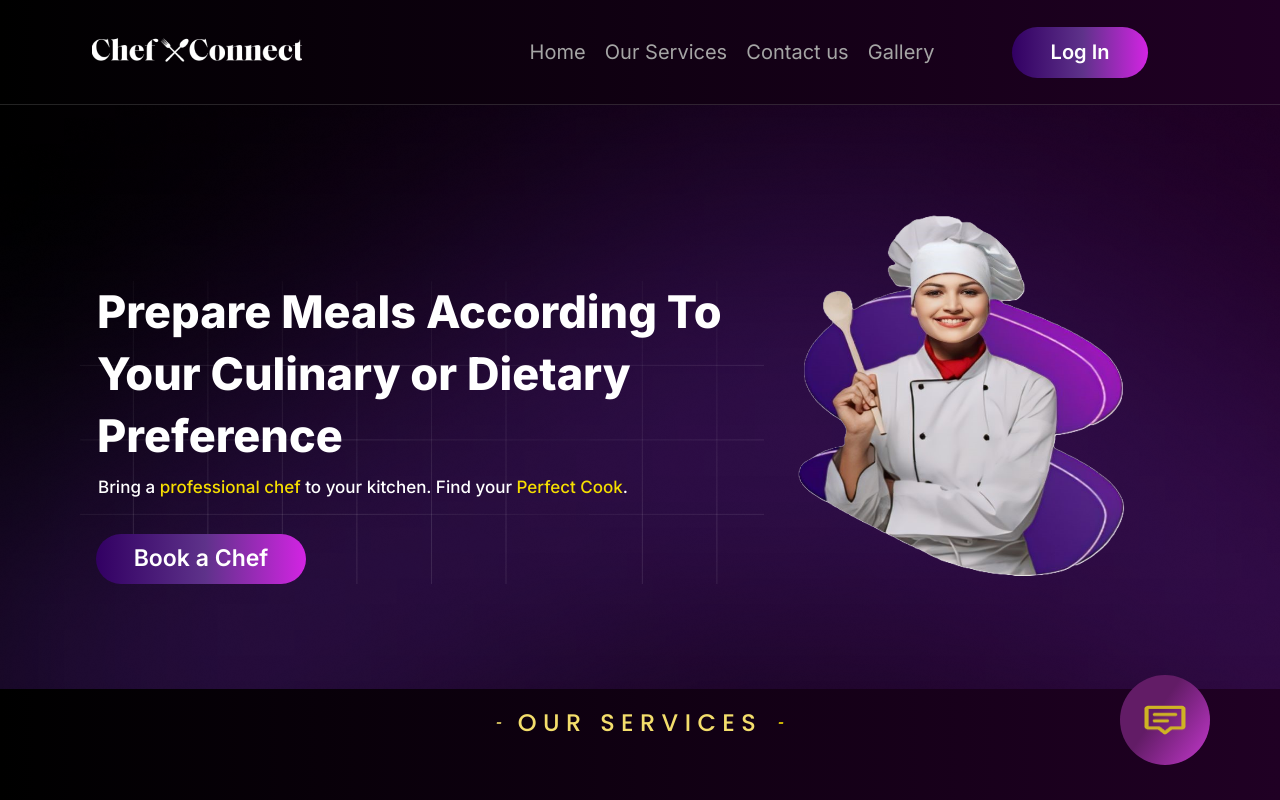
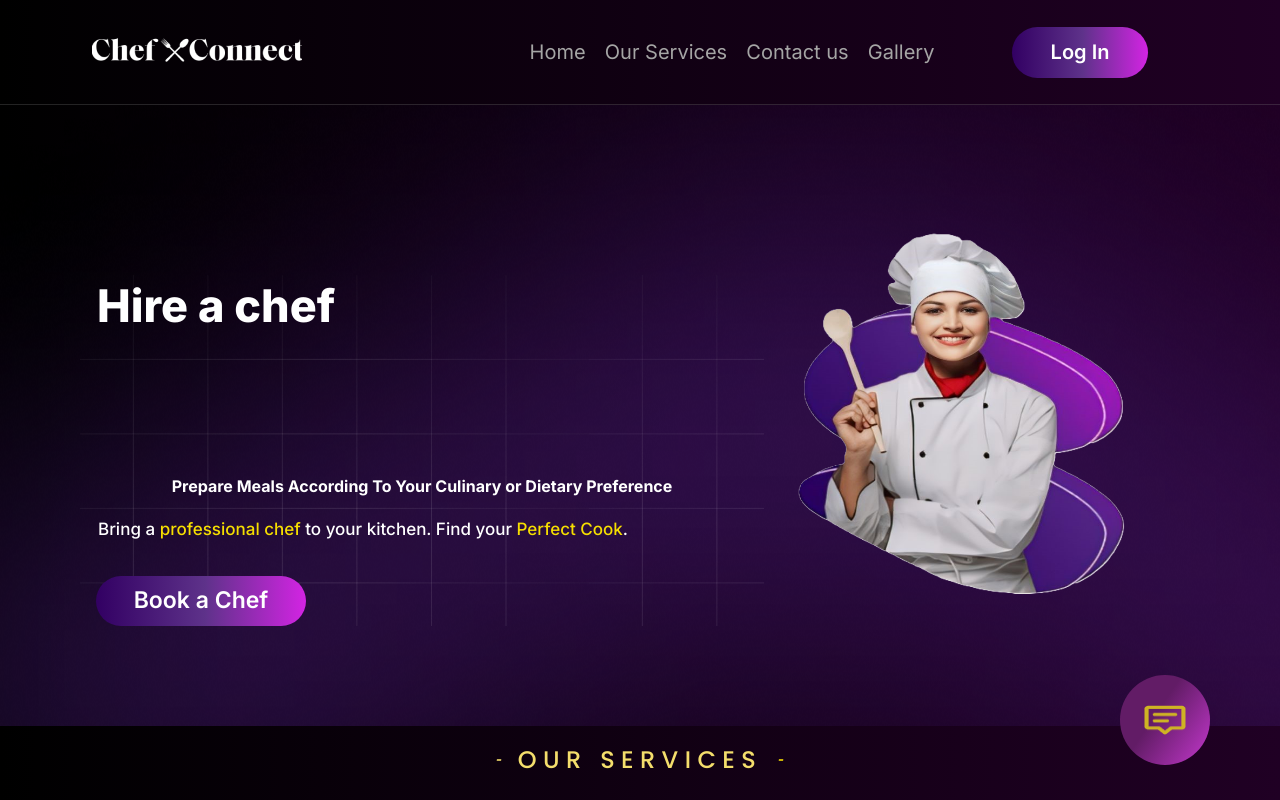
Before and after one commit to Team-Dev-Chef-Connect/Chef-Connect-Web, a React (Create React App) app in the folder frontend/: page / in a window 1280 px wide. Built offline with nearby package versions, Linux system fonts and the light colour scheme; a web font is replaced by a local one.

Commit message:
Add initial files

```diff
--- a/frontend/src/components/Hero.js
+++ b/frontend/src/components/Hero.js
@@ -18,7 +18,8 @@ const Hero = () => {
   return (
     <div className="hero">
       <div className="herohead">
-        <h1>Prepare Meals According To Your Culinary or Dietary Preference</h1>
+        <h1>Hire a chef</h1>
+        <h4>Prepare Meals According To Your Culinary or Dietary Preference</h4>
         <p className="hero-description">Bring a <span className="highlight">professional chef</span> to your kitchen. Find your <span className="highlight">Perfect Cook</span>.</p>
         <div className="booknowparent">
           <div className="booknow" onClick={handleChatClick}>Book a Chef</div>
```
